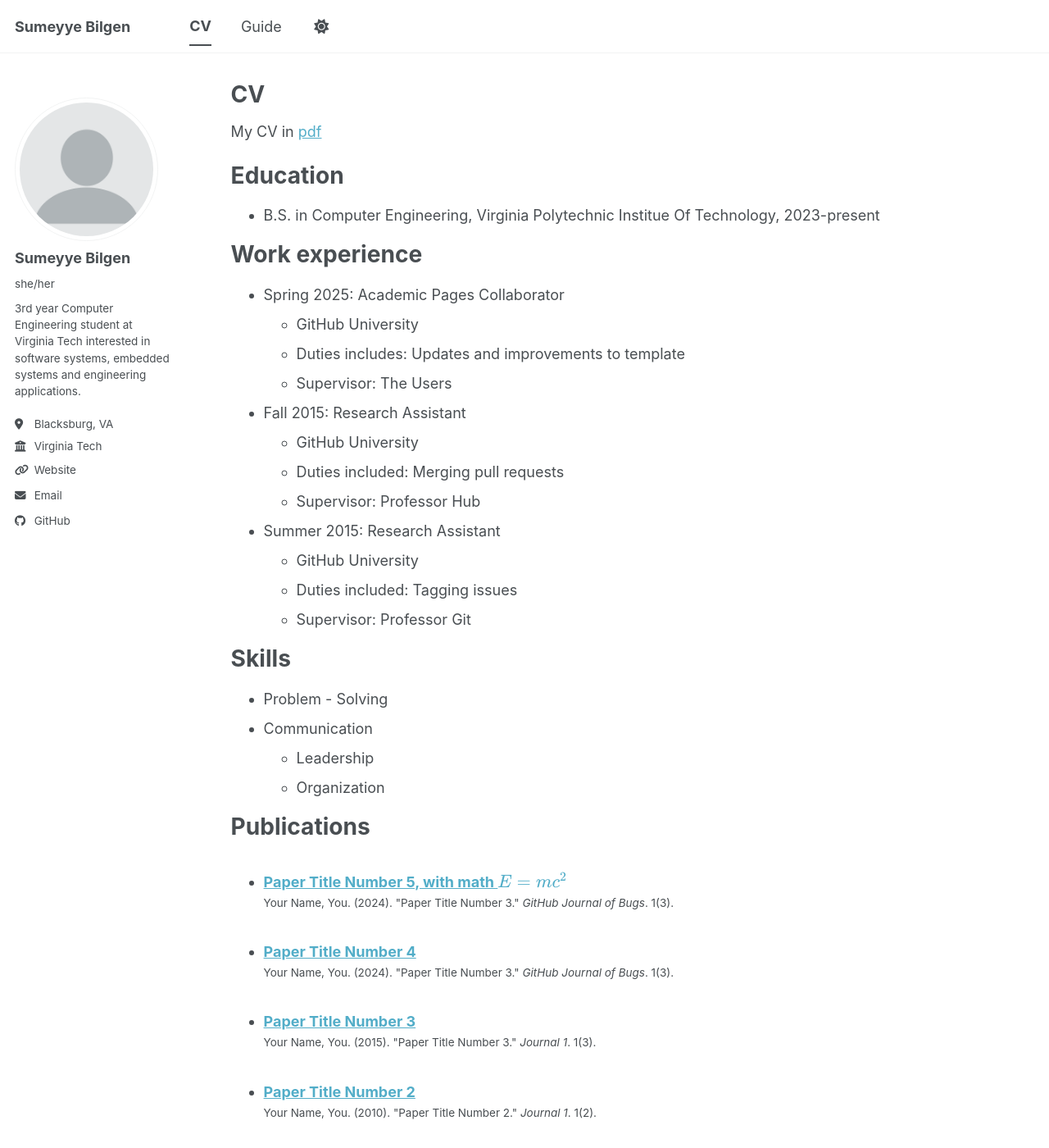
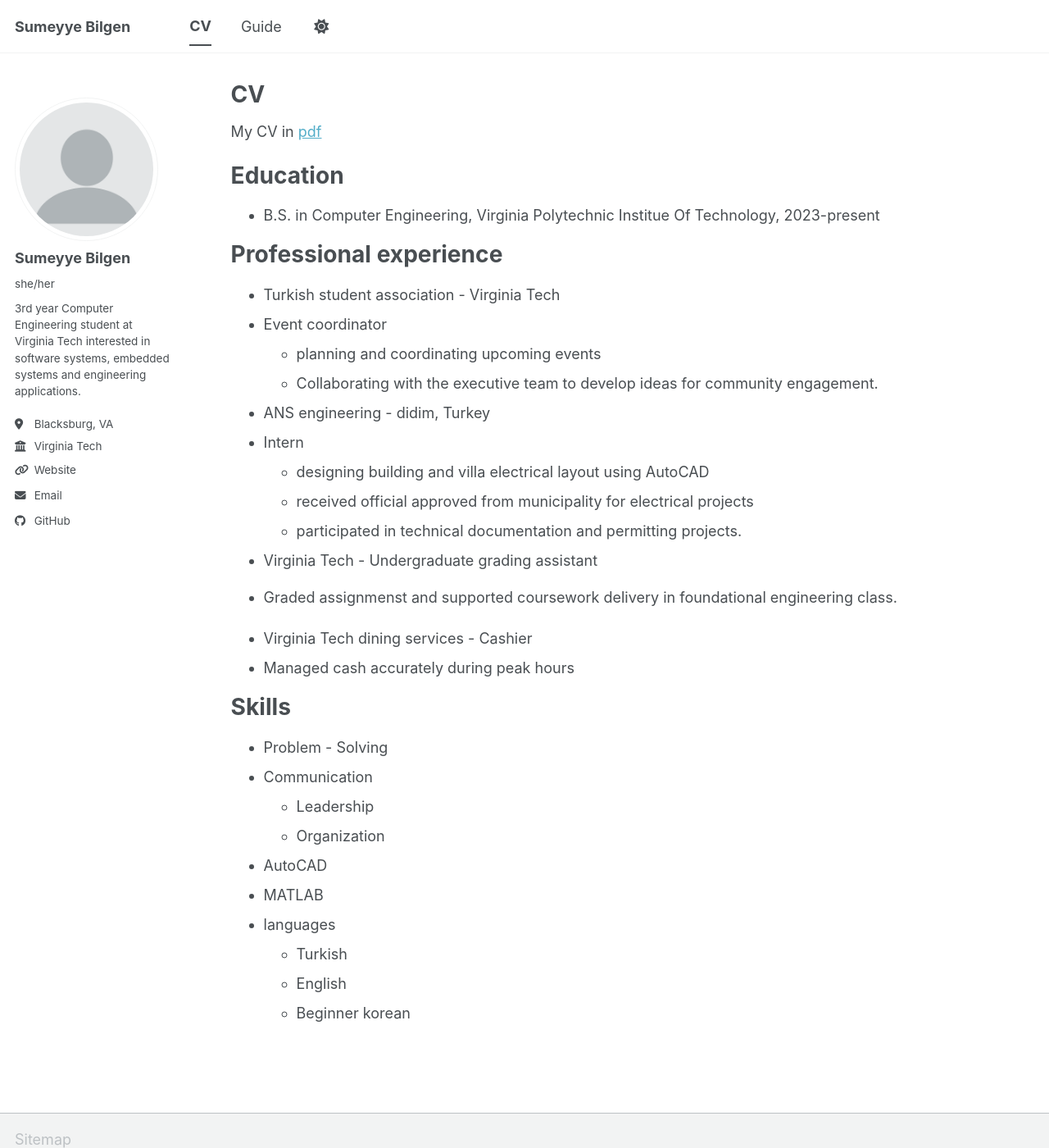
Before and after one commit to Smeyyebilgen/Smeyyebilgen.github.io, a Jekyll site: the page built from _pages/cv.md, in a window 1280 px wide and 1400 px high. Shown: the whole window at 82% size. Built offline with Jekyll 4.4.1, drawn with Linux system fonts in a browser that asks for light colours; a script bundle is joined from its source files by our own code; library files that are not in the unit come from our copies; some of the changed text lies outside the part shown.

Commit message:
upated CV

```diff
--- a/_pages/cv.md
+++ b/_pages/cv.md
@@ -15,22 +15,25 @@
 ======
 * B.S. in Computer Engineering, Virginia Polytechnic Institue Of Technology, 2023-present
 
-Work experience
+Professional experience
 ======
-* Spring 2025: Academic Pages Collaborator
-  * GitHub University
-  * Duties includes: Updates and improvements to template
-  * Supervisor: The Users
+* Turkish student association - Virginia Tech
+* Event coordinator
+  * planning and coordinating upcoming events
+  * Collaborating with the executive team to develop ideas for community engagement.
 
-* Fall 2015: Research Assistant
-  * GitHub University
-  * Duties included: Merging pull requests
-  * Supervisor: Professor Hub
+* ANS engineering - didim, Turkey
+* Intern
+  * designing building and villa electrical layout using AutoCAD
+  * received official approved from municipality for electrical projects
+  * participated in technical documentation and permitting projects.
 
-* Summer 2015: Research Assistant
-  * GitHub University
-  * Duties included: Tagging issues
-  * Supervisor: Professor Git
+* Virginia Tech - Undergraduate grading assistant
+* Graded assignmenst and supported coursework delivery in foundational engineering class.
+
+* Virginia Tech dining services - Cashier
+* Managed cash accurately during peak hours
+
 
 Skills
 ======
@@ -38,26 +41,9 @@
 * Communication
   * Leadership
   * Organization
-
-
-Publications
-======
-  <ul>{% for post in site.publications reversed %}
-    {% include archive-single-cv.html %}
-  {% endfor %}</ul>
-
-Talks
-======
-  <ul>{% for post in site.talks reversed %}
-    {% include archive-single-talk-cv.html  %}
-  {% endfor %}</ul>
-
-Teaching
-======
-  <ul>{% for post in site.teaching reversed %}
-    {% include archive-single-cv.html %}
-  {% endfor %}</ul>
-
-Service and leadership
-======
-* Currently signed in to 43 different slack teams
+* AutoCAD
+* MATLAB
+* languages
+  * Turkish
+  * English
+  * Beginner korean
```
